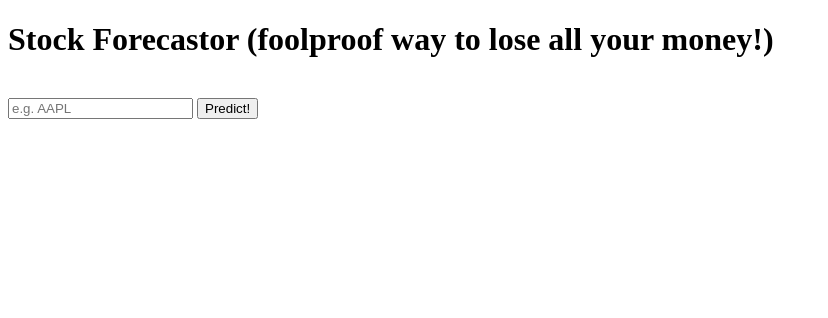
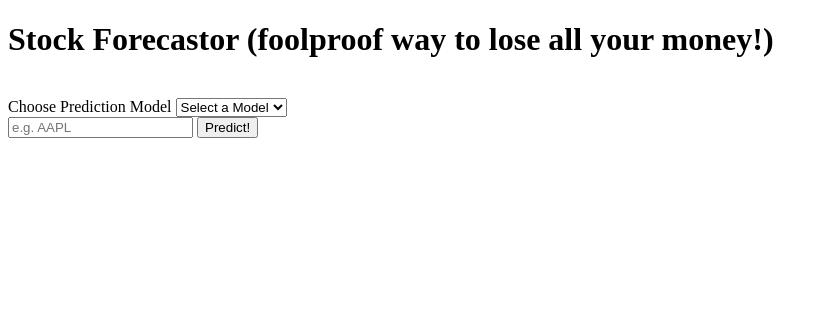
Before and after one commit to bloodsterx/portfolio-optimiser, a Flask app: template src/server/templates/predict_home.html in a window 1280 px wide. Shown: the top 318 px of the page, without its empty margins (0-828 px from the left). Run offline with Flask 3, Linux system fonts and the light colour scheme; the template is opened without the code that fills it: most values are stand-ins (such as "Sample title", 1, 10 or a date in 2020).

Commit message:
feat: add model selection dropdown menu for prediction. Users are forced to choose an option

```diff
--- a/src/server/app.py
+++ b/src/server/app.py
@@ -1,10 +1,11 @@
 from flask import Flask, render_template, jsonify, request
 from ..inference.predict import predict
 from datetime import datetime
+import os
 
 app = Flask(__name__)
 
-LATEST = "models/flexible_2026-01-08_08:47:28" # TODO: unhardcode
+MODEL_DIR = "models"
 
 @app.route("/")
 def home():
@@ -39,7 +40,12 @@ def profile(username):
 
 @app.route("/predict_home")
 def predict_home():
-    return render_template("predict_home.html")
+    try:
+        models = [model for model in os.listdir("models")]
+    except FileNotFoundError | OSError:
+        print("error in backend - missing models directory")
+
+    return render_template("predict_home.html", models=models)
 
 @app.route("/predict", methods=["POST"])
 def get_prediction():
@@ -47,7 +53,8 @@ def get_prediction():
 
     print(f"User requesting a stock prediction of {data}")
     try:
-        forecast = predict(data["ticker"], LATEST)
+        print(data)
+        forecast = predict(ticker=data["ticker"], model_path=os.path.join(MODEL_DIR,data["model"]))
     except Exception as e:
         print(e)
         raise e
--- a/src/server/static/predScript.js
+++ b/src/server/static/predScript.js
@@ -1,18 +1,39 @@
+const modelSelectionForm = document.getElementById("modelForm");
+
+// prevent submitting the 'default' option
+if (modelSelectionForm) {
+    modelSelectionForm.addEventListener("submit", (e) => {
+        e.preventDefault();
+    })
+};
+
+
 const predictButton = document.getElementById("predictButton");
 if (predictButton) {
     predictButton.addEventListener("click", () => {
-        const ticker = document.getElementById("stockTicker").value;
+        const tickerInput = document.getElementById("stockTicker");
+        const modelSelect = document.getElementById("model-select");
+
+        if (!modelSelect.checkValidity()) {
+            modelSelect.reportValidity();
+            console.log("report validity");
+            return;
+        }
+
+        const payload = {
+            ticker: tickerInput.value,
+            model: modelSelect.value
+        };
 
         fetch("/predict", {
             method: "POST",
             headers: {
                 "Content-Type": "application/json"
             },
-            body: JSON.stringify({ ticker: ticker })
+            body: JSON.stringify(payload)
         })
         .then(response => response.json()) // if i wrap in braces, is that returning a function?
         .then(data => {
-
             console.log(data)
             document.getElementById("stockForecastResponse").innerText = data.prediction;
         })
--- a/src/server/templates/predict_home.html
+++ b/src/server/templates/predict_home.html
@@ -3,7 +3,7 @@
 <html>
     <head>
         <title>Predictor</title>
-        <link rel="stylesheet" href="{{ url_for('static', filename="style.css")}}">
+        <link rel="stylesheet" href="{{ url_for('static', filename='style.css')}}">
     </head>
     <body>
         <header>
@@ -12,6 +12,18 @@
 
         <!-- <button id="testButtonPredict">Predict!</button> -->
         <br>
+        <div id="dropdown">
+            <form id="modelForm">
+                <label for="model-select">Choose Prediction Model</label>
+                <select name="models" id="model-select" required>
+                    <option value="" disabled selected>Select a Model</option>
+
+                    {% for model in models %}
+                        <option value="{{ model }}">{{ model }}</option>
+                    {% endfor %}
+                </select>
+            </form>
+        </div>
         <div id="container">
             <input type="text" id="stockTicker" placeholder="e.g. AAPL">
             <button id="predictButton">Predict!</button>
```
